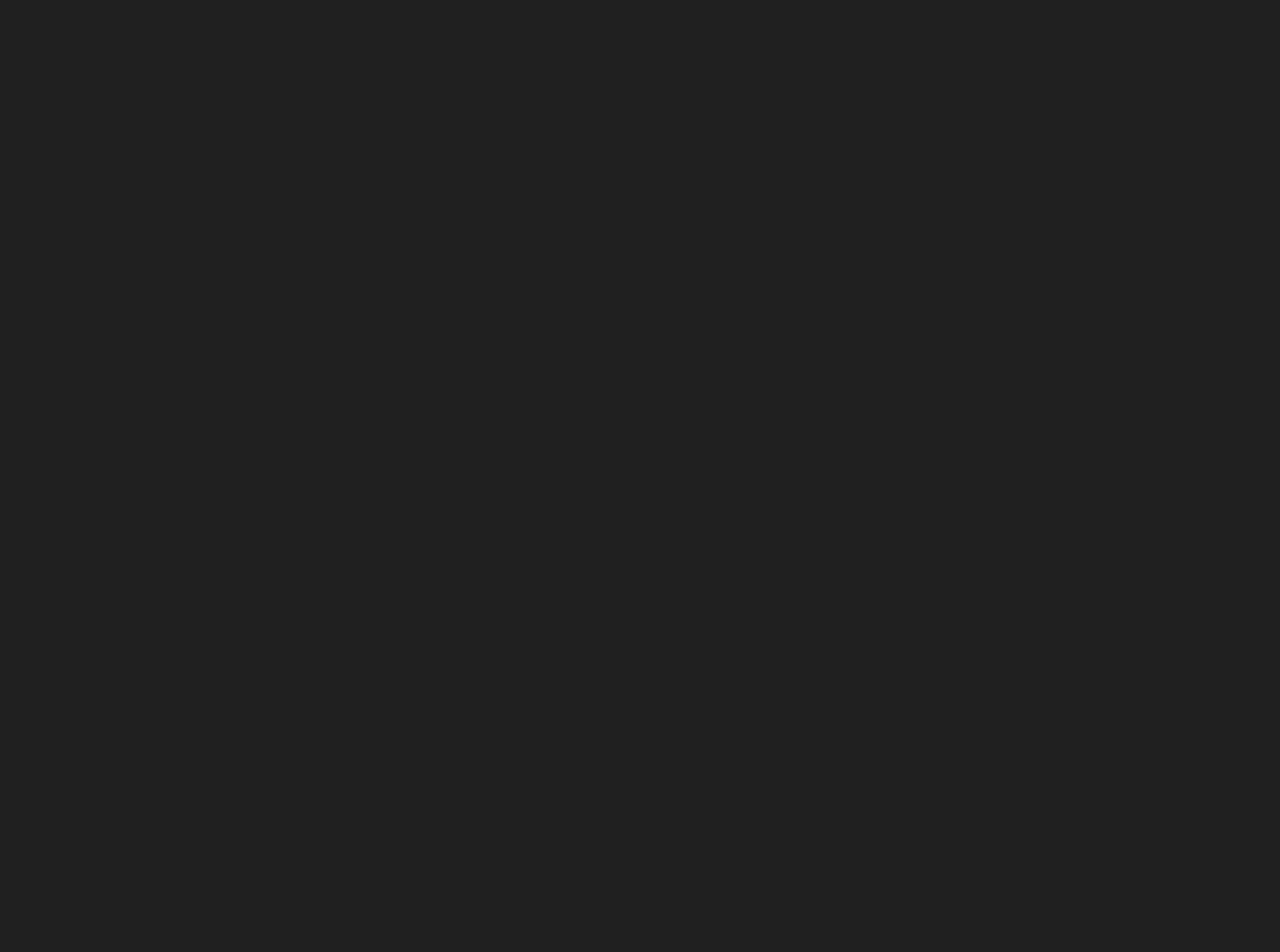
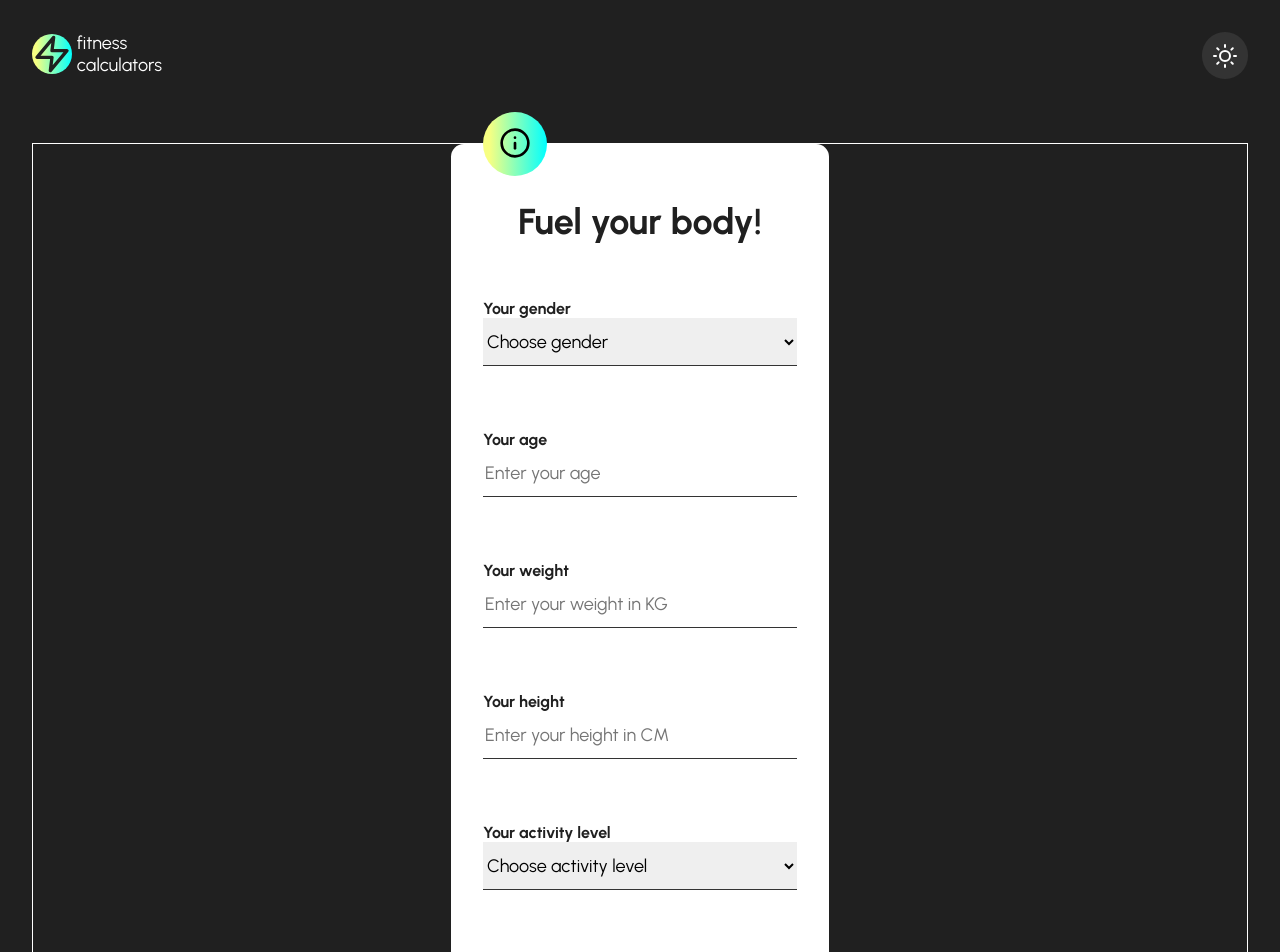
Before and after one commit to Melisa-Zorraindo/fitness-calculators, a React (Vite) app: page /calorieCalculator in a window 1280 px wide. Before the commit this address had no page. Shown: the top 952 px of the page. Before the commit the page ends 800 px from the top, so only its background shows below. Built offline with nearby package versions, Linux system fonts and the light colour scheme.

Commit message:
Adds html and styles for calorie calculator

```diff
--- a/src/App.jsx
+++ b/src/App.jsx
@@ -2,6 +2,7 @@ import { Layout } from "./components/layout";
 import { Routes, Route } from "react-router-dom";
 import Home from "./pages/home";
 import LiftingCalculator from "./pages/liftingCalculator";
+import CalorieCalculator from "./pages/calorieCalculator";
 
 function App() {
   return (
@@ -10,7 +11,7 @@ function App() {
         <Route path="/" element={<Layout />}>
           <Route index element={<Home />} />
           <Route path="/liftingCalculator" element={<LiftingCalculator />} />
-          {/* <Route path="/calorieCalculator" element={<CalorieCard />} /> */}
+          <Route path="/calorieCalculator" element={<CalorieCalculator />} />
         </Route>
       </Routes>
     </>
--- a/src/components/cards/CalorieCard.jsx
+++ b/src/components/cards/CalorieCard.jsx
@@ -10,18 +10,7 @@ export default function CalorieCard() {
         alt={"meal"}
         heading={"Calorie calculator"}
         text={
-          <>
-            <p>
-              Are you struggling to meet your fitness goals? A calorie
-              calculator can help!
-            </p>
-            {/* <p>
-              This tool calculates the number of calories you should consume
-              each day based on factors such as your age, weight, height, and
-              activity level.
-            </p>
-            <p>Try it out today and see the difference it can make!</p> */}
-          </>
+          "Are you struggling to meet your fitness goals? A calorie calculator can help!"
         }
         buttonText={"start your journey"}
       />
--- a/src/components/forms/calorieCalc.jsx
+++ b/src/components/forms/calorieCalc.jsx
@@ -0,0 +1,112 @@
+import PrimaryCTA from "../buttons/primaryButton";
+import { Info } from "react-feather";
+
+export default function CalorieForm() {
+  return (
+    <>
+      <button className="info-btn">
+        <Info size={"2rem"} />
+      </button>
+      <form>
+        <div className="field-block">
+          <label htmlFor="gender">Your gender</label>
+          <select name="gender" id="gender" aria-label="Select your gender">
+            <option value="">Choose gender</option>
+            <option>Female</option>
+            <option>Male</option>
+          </select>
+        </div>
+        <div className="field-block">
+          <label htmlFor="age">Your age</label>
+          <input
+            name="age"
+            id="age"
+            type="number"
+            placeholder="Enter your age"
+            aria-label="Enter your age"
+          ></input>
+        </div>
+        <div className="field-block">
+          <label htmlFor="person-weigth">Your weight</label>
+          <input
+            name="person-weigth"
+            id="person-weigth"
+            type="number"
+            placeholder="Enter your weight in KG"
+            aria-label="Enter your weight in KG"
+          ></input>
+        </div>
+        <div className="field-block">
+          <label htmlFor="person-height">Your height</label>
+          <input
+            name="person-height"
+            id="person-height"
+            type="number"
+            placeholder="Enter your height in CM"
+            aria-label="Enter your height in CM"
+          ></input>
+        </div>
+        <div className="field-block">
+          <label htmlFor="activity-level">Your activity level</label>
+          <select
+            name="activity-level"
+            id="activity-level"
+            aria-label="Select your activity level"
+          >
+            <option>Choose activity level</option>
+            <option>Sedentary (office job)</option>
+            <option>Light exercise (1-2 days a week)</option>
+            <option>Moderate exercise (3-5 days a week)</option>
+            <option>Heavy exercise (6-7 days a week)</option>
+          </select>
+        </div>
+        <div className="field-block">
+          <label htmlFor="goal">Your goal</label>
+          <select name="goal" id="goal" aria-label="Select your goal">
+            <option>Choose goal</option>
+            <option>Lose weight</option>
+            <option>Maintain weight</option>
+            <option>Gain weight</option>
+          </select>
+        </div>
+        <PrimaryCTA text={"calculate"} />
+        <div className="instructions">
+          <ol>
+            <li>
+              Choose your <span> gender </span> from the drop-down menu.
+            </li>
+            <li>
+              Enter your <span> age </span> in years in the corresponding field.
+            </li>
+            <li>
+              Enter your weight in kilograms in the <span> your weight </span>{" "}
+              field.
+            </li>
+            <li>
+              Enter your height in centimeters in the <span> your height </span>{" "}
+              field.
+            </li>
+            <li>
+              Select your <span> activity level </span> from the drop-down menu.
+            </li>
+            <li>
+              Select your <span> goal </span> from the drop-down menu.
+            </li>
+            <li>
+              Click on the <span> calculate </span> button to get your estimated
+              daily calorie needs based on the information you provided.
+            </li>
+            <p>
+              <span>Note: </span>keep in mind that the results are only an
+              estimate, and you may need to adjust your calorie intake based on
+              your individual needs and goals. Also, please make sure to consult
+              with a healthcare professional before making any significant
+              changes to your diet or exercise routine.
+            </p>
+          </ol>
+        </div>
+        ;
+      </form>
+    </>
+  );
+}
--- /dev/null
+++ b/src/pages/calorieCalculator/index.jsx
@@ -0,0 +1,14 @@
+import { StyledPage } from "../../styles/pages";
+import { StyledForm } from "../../styles/components/forms/calc.styles";
+import CalorieForm from "../../components/forms/calorieCalc";
+
+export default function CalorieCalculator() {
+  return (
+    <StyledPage>
+      <StyledForm>
+        <h1>Fuel your body!</h1>
+        <CalorieForm />
+      </StyledForm>
+    </StyledPage>
+  );
+}
```
